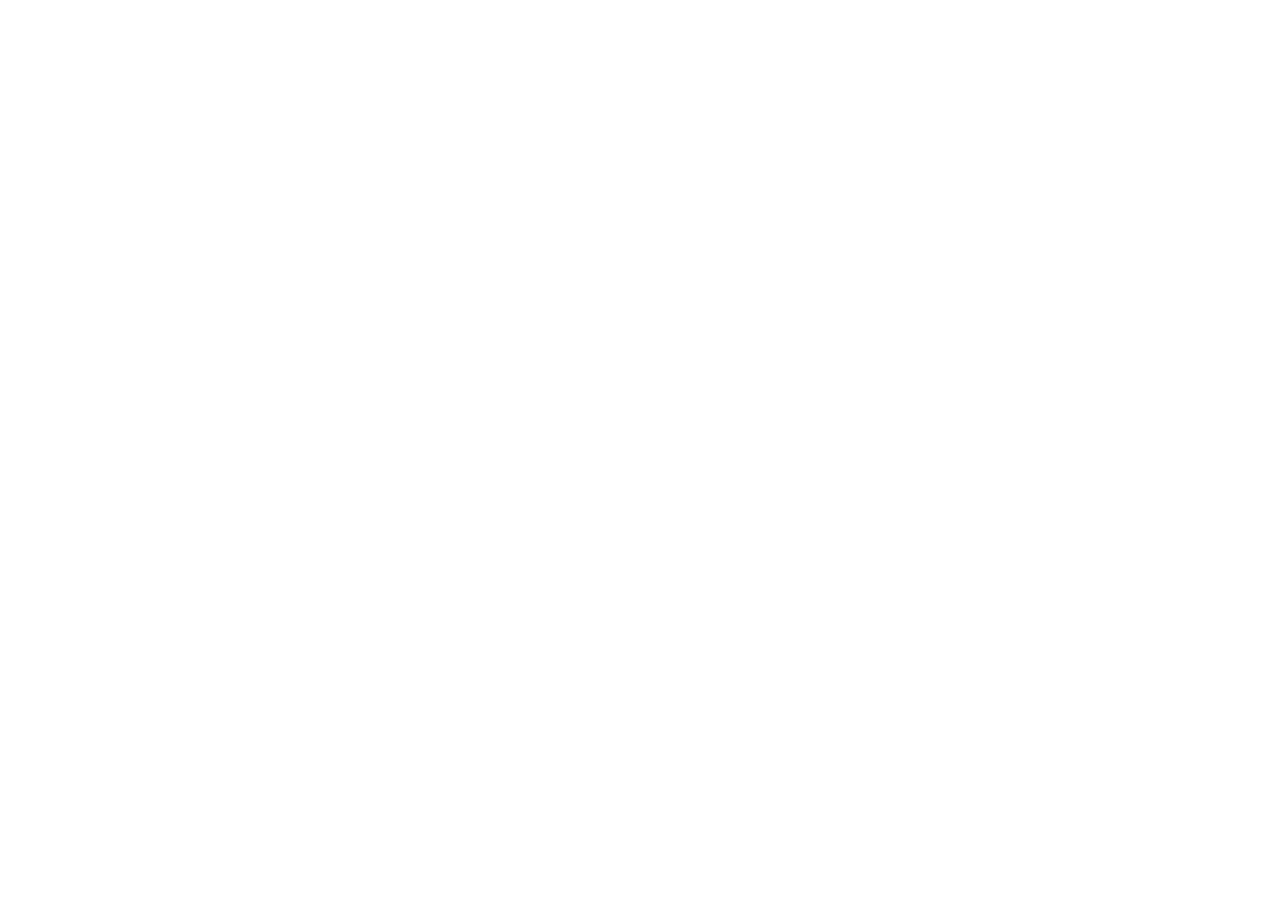
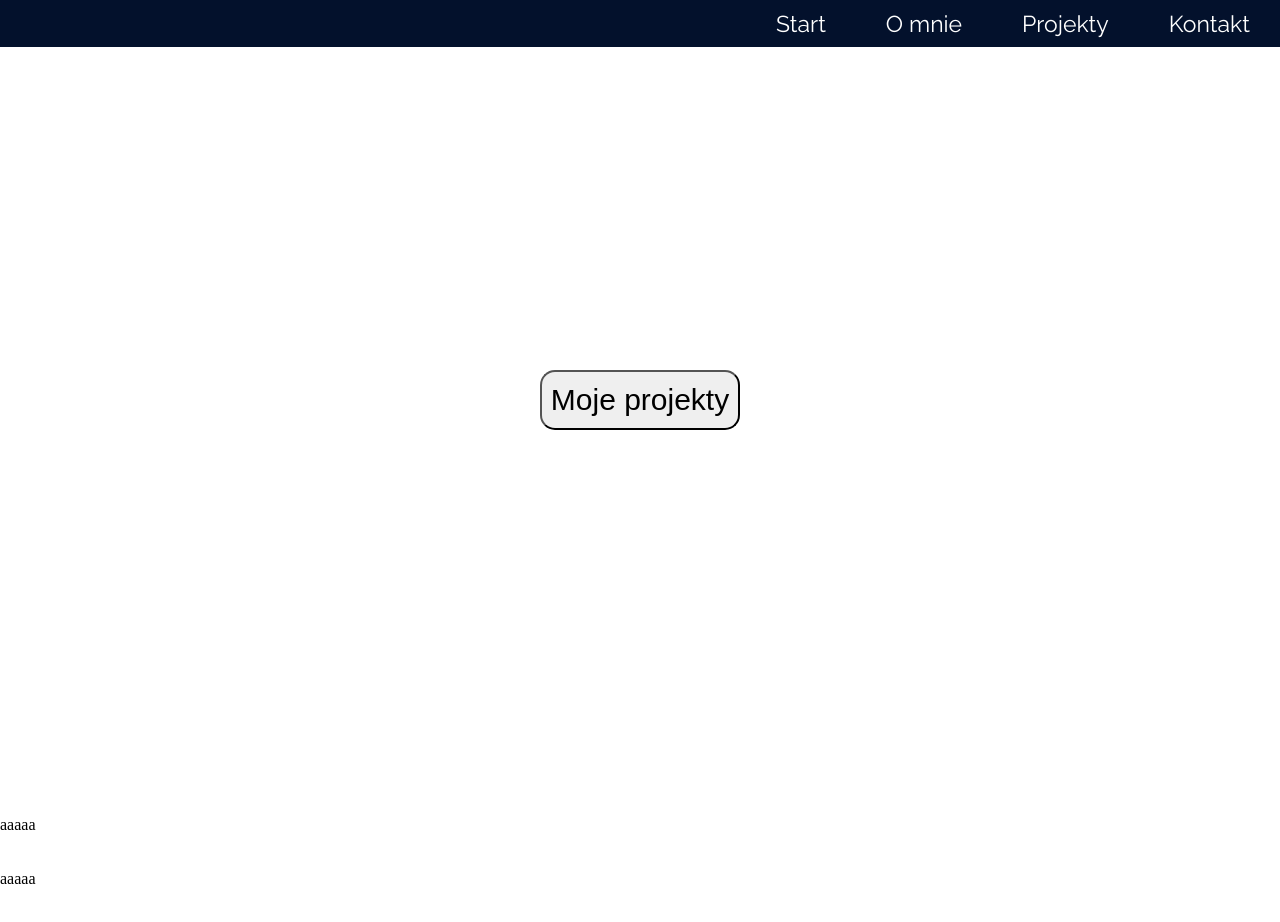
Before and after one commit to godziu/Portfolio, a website: page index.html in a window 1280 px wide. Before the commit the page ends 800 px from the top, so only its background shows below. Drawn offline with Linux system fonts and the light colour scheme.

Commit message:
add jumbotron

```diff
--- a/index.html
+++ b/index.html
@@ -11,19 +11,23 @@
     <header>
       <nav>
         <ul>
-          <li><a href="#">Kontakty</a></li>
+          <li><a href="#main-section">Kontakt</a></li>
           <li><a href="#">Projekty</a></li>
           <li><a href="#">O mnie</a></li>
           <li><a href="#">Start</a></li>
         </ul>
       </nav>
     </header>
-    <section class="main">
+    <section id="main-section" class="main">
       <div class="slogan">
         <p>Cześć :)</p>
         <p>Nazywam się Damian Godek</p>
       </div>
+      <div class="jumbotron">
+        <button>Moje projekty</button>
+      </div>
     </section>
+    <section><div><p>aaaaa<br><br><br>aaaaa<br><br></p></div></section>
 
   </body>
 </html>
--- a/index.scss
+++ b/index.scss
@@ -42,21 +42,27 @@ body {
 	min-height: 1px;
 	padding: 0px;
 }
+
+
+
     /*nav section*/
 
 nav {
-
+  height: 47px;
+  background-color: #03112c;
+  position: fixed;
+  top: 0px;
+  width: 100%;
   ul {
     position: static;
     top: 0;
-    width: 100%;
     padding: 0;
     margin: 0;
 
       li {
         display: inline-block;
         float: right;
-        margin-top: 10px;
+        margin: 10px;
         a {
           text-decoration: none;
           color: white;
@@ -76,7 +82,7 @@ nav {
   background-size: cover;
   height: 100vh;
   width: 100%;
-  margin: 0 auto;
+  margin: auto;
   .slogan {
     position: absolute;
     top: 30%;
@@ -90,6 +96,25 @@ nav {
       margin: 0;
     }
   }
+  .jumbotron {
+    position: absolute;
+    top: 50%;
+    left: 50%;
+    transform: translate(-50%, -50%);
+    button {
+      height: 60px;
+      width: 200px;
+      font-size: 30px;
+      border-radius: 15px;
+      cursor: pointer;
+      transition: 0.6s;
+      &:hover {
+        background-color: #03112c;
+        color: #fff;
+        border: 0px;
+      }
+    }
+  }
 }
 
 
```
Also changed, not shown: index.css, script.js (added), 1 other file.
